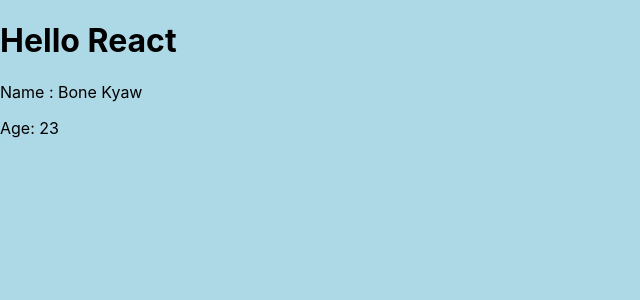
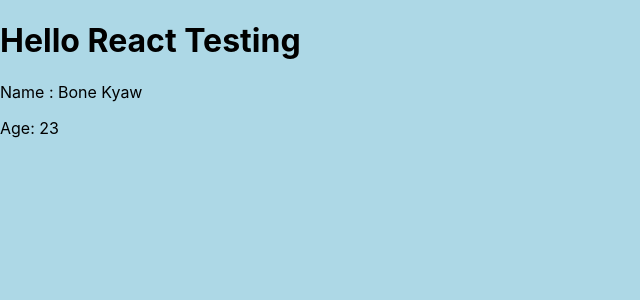
Before and after one commit to Bonekyaw/React-Project, a React (Create React App) app: page / in a window 1280 px wide. Shown: the top 300 px of the page, without its empty margins (0-640 px from the left). Built offline with nearby package versions, Linux system fonts and the light colour scheme.

Commit message:
class compnent

```diff
--- a/src/App.js
+++ b/src/App.js
@@ -12,11 +12,16 @@ class App extends Component  {
 	render() {
 		return (
 			<div>
-				<h1>Hello React</h1>
+				<h1>Hello React {this.props.name}</h1>
 				<p>Name : {this.state.name}</p>
 				<p>Age: {this.state.age}</p>
 			</div>
 			)
 	}
 }
-export default App;
+class Hello extends Component {
+	render() {
+		return <App name="Testing"/>
+	}
+}
+export default Hello;
```
